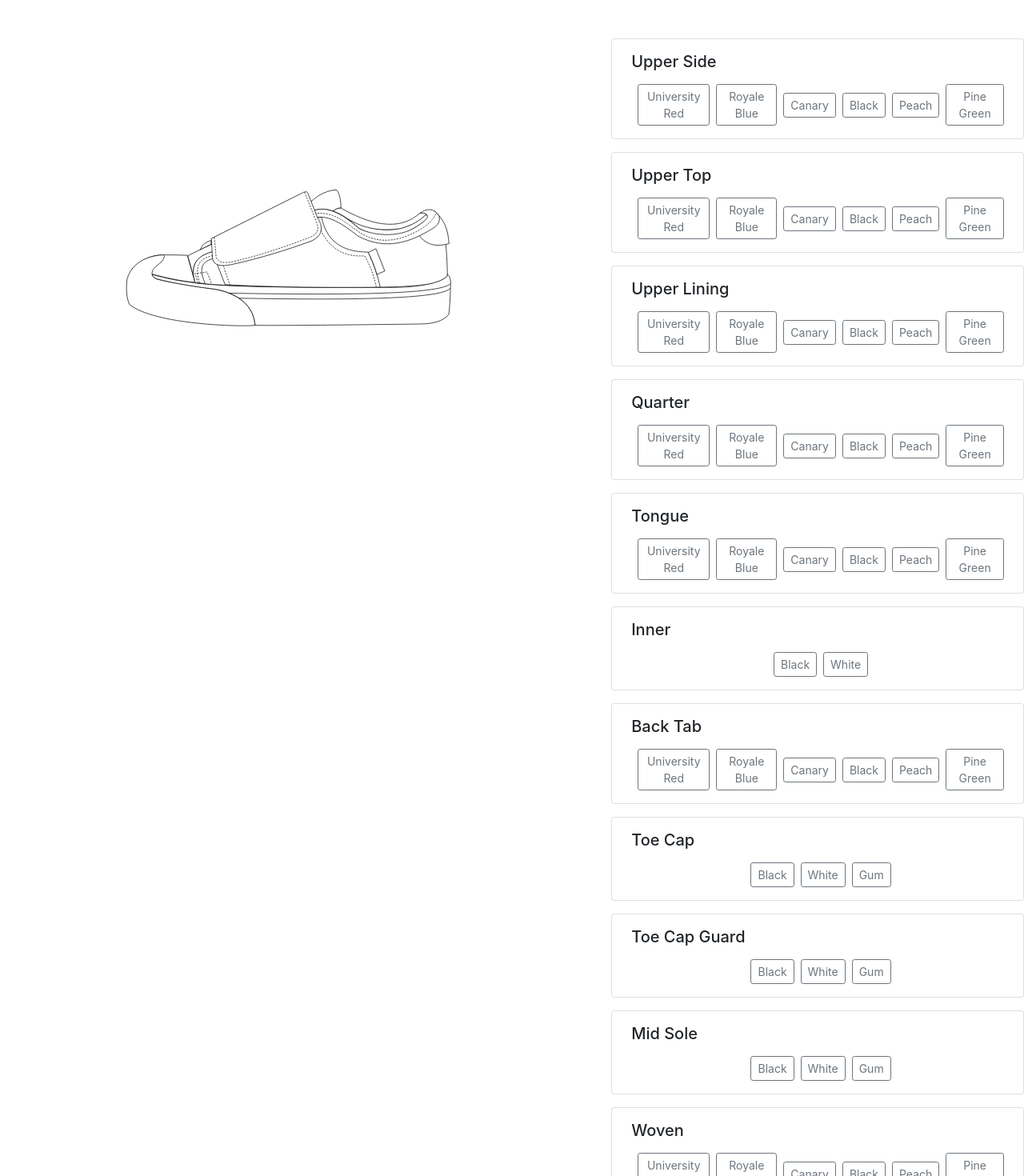
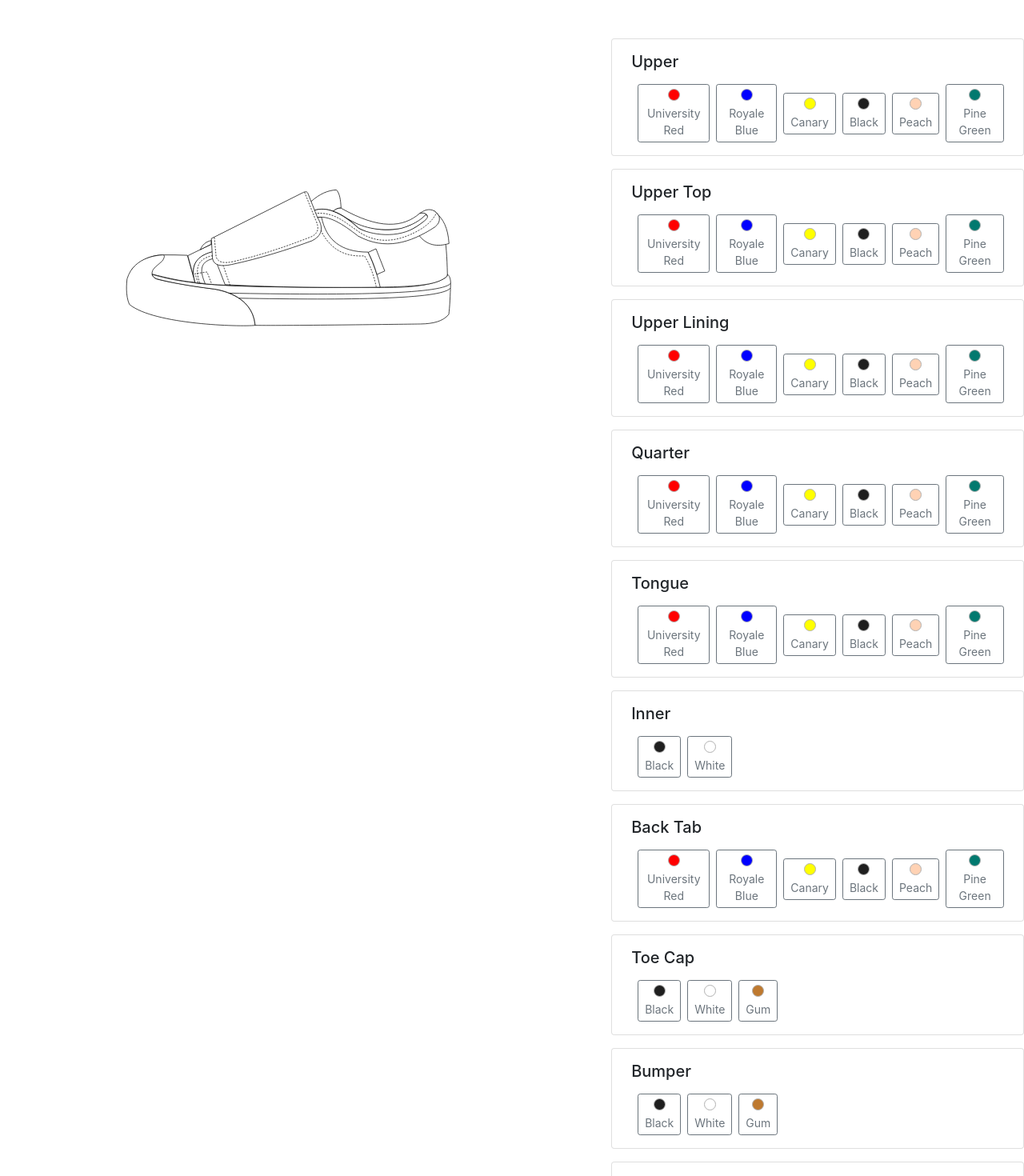
Before and after one commit to andirkh/shoes-customizer, a Next.js app: page / in a window 1280 px wide. Shown: the top 1470 px of the page at 80% size. Built offline with nearby package versions, Linux system fonts and the light colour scheme.

Commit message:
feat: add out directory

```diff
--- a/components/ColorButtons/index.js
+++ b/components/ColorButtons/index.js
@@ -13,7 +13,7 @@ class ColorButtons extends React.Component {
     return (
       <Card className="mb-3 py-3 px-4">
         <h5 className="mb-3">{shoePartName}</h5>
-        <div className="d-flex align-items-center justify-content-center">
+        <div className="d-flex align-items-center">
           {colors.map((item) => {
             return (
               <Button
@@ -23,7 +23,18 @@ class ColorButtons extends React.Component {
                 onClick={() => changeColor(stateName, item.value)}
                 active={stateNow === item.value}
               >
-                {item.label}
+                <span
+                  style={{
+                    height: 15,
+                    width: 15,
+                    backgroundColor: item.value,
+                    borderRadius: "50%",
+                    display: "inline-block",
+                    border: '1px solid #b1b1b1'
+                  }}
+                />
+                <br />
+                <span>{item.label}</span>
               </Button>
             );
           })}
--- a/package.json
+++ b/package.json
@@ -4,7 +4,7 @@
   "private": true,
   "scripts": {
     "dev": "next dev",
-    "build": "next build",
+    "build": "next build && next export",
     "start": "next start"
   },
   "dependencies": {
--- a/utilities/constants.js
+++ b/utilities/constants.js
@@ -25,3 +25,66 @@ export const COLOR_INNER = [
   { value: "#1f1f1f", label: "Black" },
   { value: "White", label: "White" },
 ];
+
+export const CUSTOMIZE_368 = [
+  {
+    shoePartName: 'Upper',
+    stateName: 'upperSideColor',
+    colors: COLOR_WAY,
+  },
+  {
+    shoePartName: 'Upper Top',
+    stateName: 'upperTopColor',
+    colors: COLOR_WAY,
+  },
+  {
+    shoePartName: 'Upper Lining',
+    stateName: 'upperLiningColor',
+    colors: COLOR_WAY,
+  },
+  {
+    shoePartName: 'Quarter',
+    stateName: 'quarterColor',
+    colors: COLOR_WAY,
+  },
+  {
+    shoePartName: 'Tongue',
+    stateName: 'tongueColor',
+    colors: COLOR_WAY,
+  },
+  {
+    shoePartName: 'Inner',
+    stateName: 'innerColor',
+    colors: COLOR_INNER,
+  },
+  {
+    shoePartName: 'Back Tab',
+    stateName: 'backTabColor',
+    colors: COLOR_WAY,
+  },
+  {
+    shoePartName: 'Toe Cap',
+    stateName: 'toeCapColor',
+    colors: COLOR_RUBBER,
+  },
+  {
+    shoePartName: 'Bumper',
+    stateName: 'secondToeCapColor',
+    colors: COLOR_RUBBER,
+  },
+  {
+    shoePartName: 'Mid Sole',
+    stateName: 'midSoleColor',
+    colors: COLOR_RUBBER,
+  },
+  {
+    shoePartName: 'Woven Tag',
+    stateName: 'wovenColor',
+    colors: COLOR_WAY,
+  },
+  {
+    shoePartName: 'Stitching',
+    stateName: 'stitchingColor',
+    colors: COLOR_STITCHING,
+  },
+]
--- a/views/MainPage/index.js
+++ b/views/MainPage/index.js
@@ -3,14 +3,9 @@ import TopBar from "../../components/TopBar";
 import Shoes368Side from "../../components/Shoes368Side";
 import ColorButtons from "../../components/ColorButtons";
 import { Col, Row } from "react-bootstrap";
-import { animated, Spring } from "react-spring/renderprops.cjs";
+import { animated, Spring, Trail } from "react-spring/renderprops.cjs";
 
-import {
-  COLOR_WAY,
-  COLOR_STITCHING,
-  COLOR_RUBBER,
-  COLOR_INNER,
-} from "../../utilities/constants";
+import { CUSTOMIZE_368 } from "../../utilities/constants";
 
 class MainPage extends React.Component {
   state = {
@@ -41,7 +36,8 @@ class MainPage extends React.Component {
             <Col lg={7}>
               <Spring
                 native
-                from={{ transform: "translate3d(-400px,0,0)" }}
+                delay={500}
+                from={{ transform: "translate3d(-1000px,0,0)" }}
                 to={{ transform: "translate3d(0,0px,0)" }}
               >
                 {(props) => (
@@ -52,100 +48,24 @@ class MainPage extends React.Component {
               </Spring>
             </Col>
             <Col lg={5}>
-              <ColorButtons
-                shoePartName="Upper Side"
-                stateName="upperSideColor"
-                colors={COLOR_WAY}
-                changeColor={this.handleChangeColor}
-                stateNow={this.state.upperSideColor}
-              />
-              <ColorButtons
-                shoePartName="Upper Top"
-                stateName="upperTopColor"
-                colors={COLOR_WAY}
-                changeColor={this.handleChangeColor}
-                stateNow={this.state.upperTopColor}
-              />
-
-              <ColorButtons
-                shoePartName="Upper Lining"
-                stateName="upperLiningColor"
-                colors={COLOR_WAY}
-                changeColor={this.handleChangeColor}
-                stateNow={this.state.upperLiningColor}
-              />
-
-              <ColorButtons
-                shoePartName="Quarter"
-                stateName="quarterColor"
-                colors={COLOR_WAY}
-                changeColor={this.handleChangeColor}
-                stateNow={this.state.quarterColor}
-              />
-
-              <ColorButtons
-                shoePartName="Tongue"
-                stateName="tongueColor"
-                colors={COLOR_WAY}
-                changeColor={this.handleChangeColor}
-                stateNow={this.state.tongueColor}
-              />
-
-              <ColorButtons
-                shoePartName="Inner"
-                stateName="innerColor"
-                colors={COLOR_INNER}
-                changeColor={this.handleChangeColor}
-                stateNow={this.state.innerColor}
-              />
-
-              <ColorButtons
-                shoePartName="Back Tab"
-                stateName="backTabColor"
-                colors={COLOR_WAY}
-                changeColor={this.handleChangeColor}
-                stateNow={this.state.backTabColor}
-              />
-
-              <ColorButtons
-                shoePartName="Toe Cap"
-                stateName="toeCapColor"
-                colors={COLOR_RUBBER}
-                changeColor={this.handleChangeColor}
-                stateNow={this.state.toeCapColor}
-              />
-
-              <ColorButtons
-                shoePartName="Toe Cap Guard"
-                stateName="secondToeCapColor"
-                colors={COLOR_RUBBER}
-                changeColor={this.handleChangeColor}
-                stateNow={this.state.secondToeCapColor}
-              />
-
-              <ColorButtons
-                shoePartName="Mid Sole"
-                stateName="midSoleColor"
-                colors={COLOR_RUBBER}
-                changeColor={this.handleChangeColor}
-                stateNow={this.state.midSoleColor}
-              />
-
-              <ColorButtons
-                shoePartName="Woven"
-                stateName="wovenColor"
-                colors={COLOR_WAY}
-                changeColor={this.handleChangeColor}
-                stateNow={this.state.wovenColor}
-              />
-
-              <ColorButtons
-                shoePartName="Stitching"
-                stateName="stitchingColor"
-                colors={[...COLOR_STITCHING, ...COLOR_WAY]}
-                changeColor={this.handleChangeColor}
-                stateNow={this.state.stitchingColor}
-              />
+              <Trail
+                items={CUSTOMIZE_368}
+                keys={(item) => item.stateName}
+                from={{ transform: "translate3d(400px, 0,0)" }}
+                to={{ transform: "translate3d(0,0px,0)" }}
+              >
+                {(item) => (props) => (
+                  <animated.div style={props}>
+                    <ColorButtons
+                      shoePartName={item.shoePartName}
+                      stateName={item.stateName}
+                      colors={item.colors}
+                      changeColor={this.handleChangeColor}
+                      stateNow={this.state[item.stateName]}
+                    />
+                  </animated.div>
+                )}
+              </Trail>
             </Col>
           </Row>
         </div>
```
Also changed, not shown: 5 other files (tests, documents, lock files or other folders).
